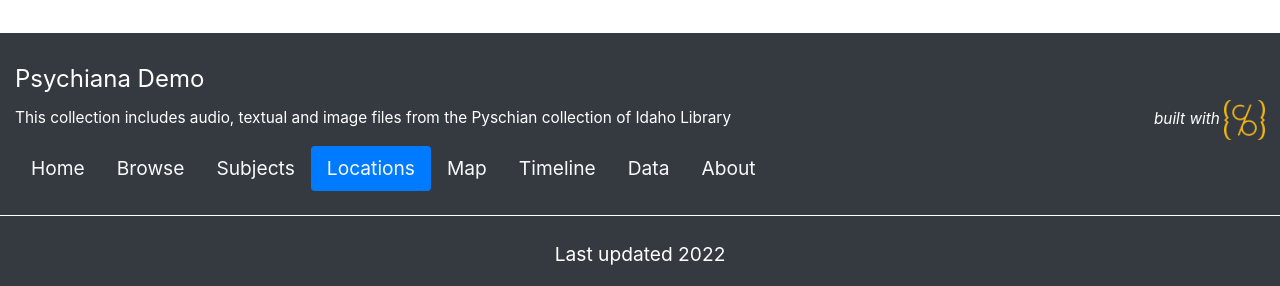
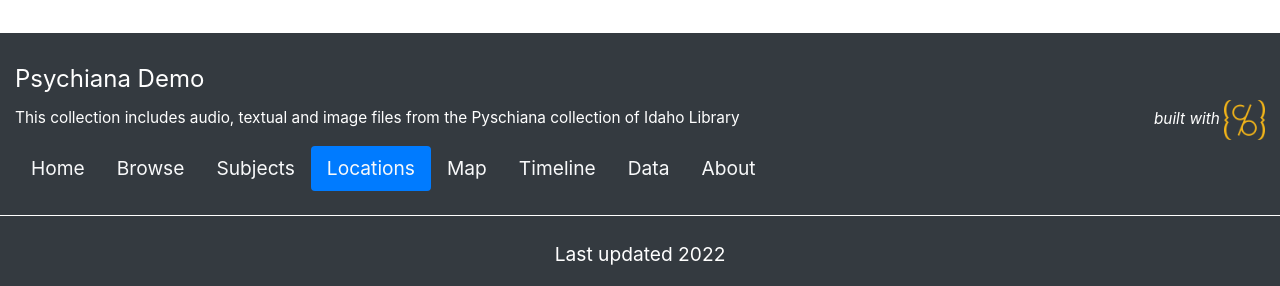
Before and after one commit to rgalas1/collectionbuilder-first-try, a Jekyll site: the page built from pages/locations.md, in a window 1280 px wide. Shown: the part 611-897 px from the top of the page. Built offline with Jekyll 4.4.1, drawn with Linux system fonts in a browser that asks for light colours.

Commit message:
Update _config.yml

```diff
--- a/_config.yml
+++ b/_config.yml
@@ -25,7 +25,7 @@ title: Psychiana Demo
 tagline: Materials related to the Pyschiana Religion popular in the 1930s and 40s
 # description appears in meta tags and other locations
 # this description might appear in search result lists, keep around 160 characters max
-description: "This collection includes audio, textual and image files from the Pyschian collection of Idaho Library"
+description: "This collection includes audio, textual and image files from the Pyschiana collection of Idaho Library"
 # creator of the digital collection, to appear in meta tags; we typically use our GitHub usernames but feel free to just use your name
 author: rgalas1
 
```
